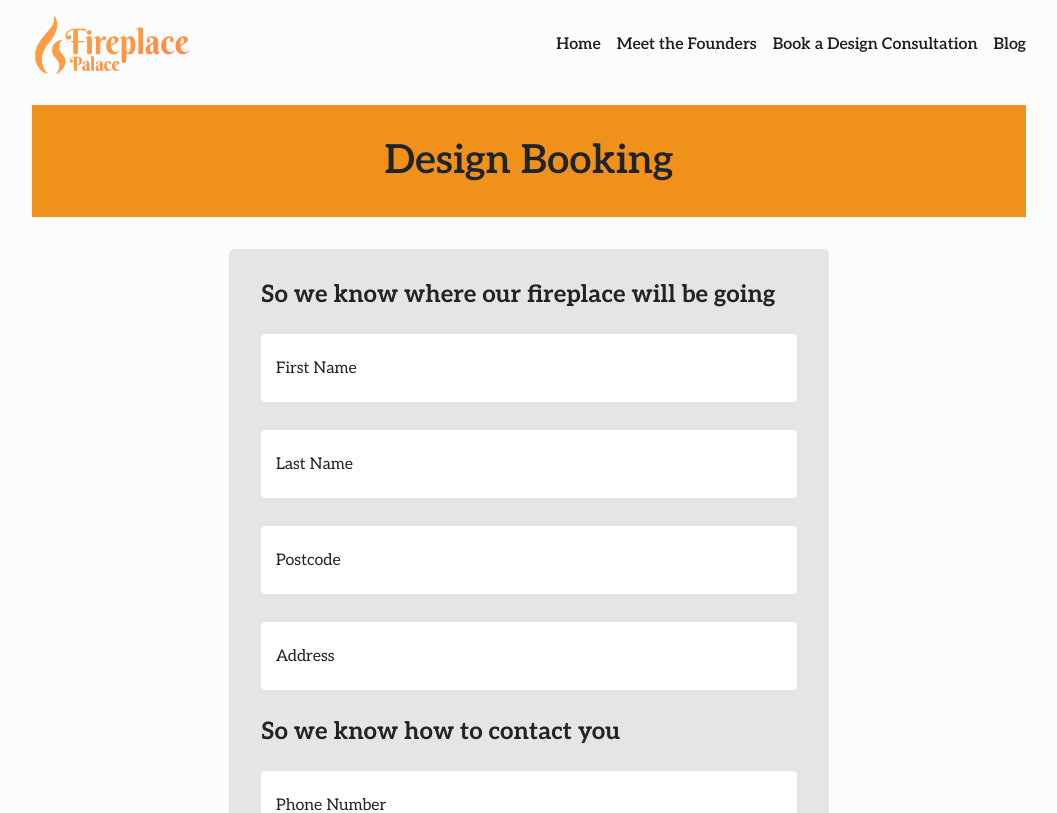
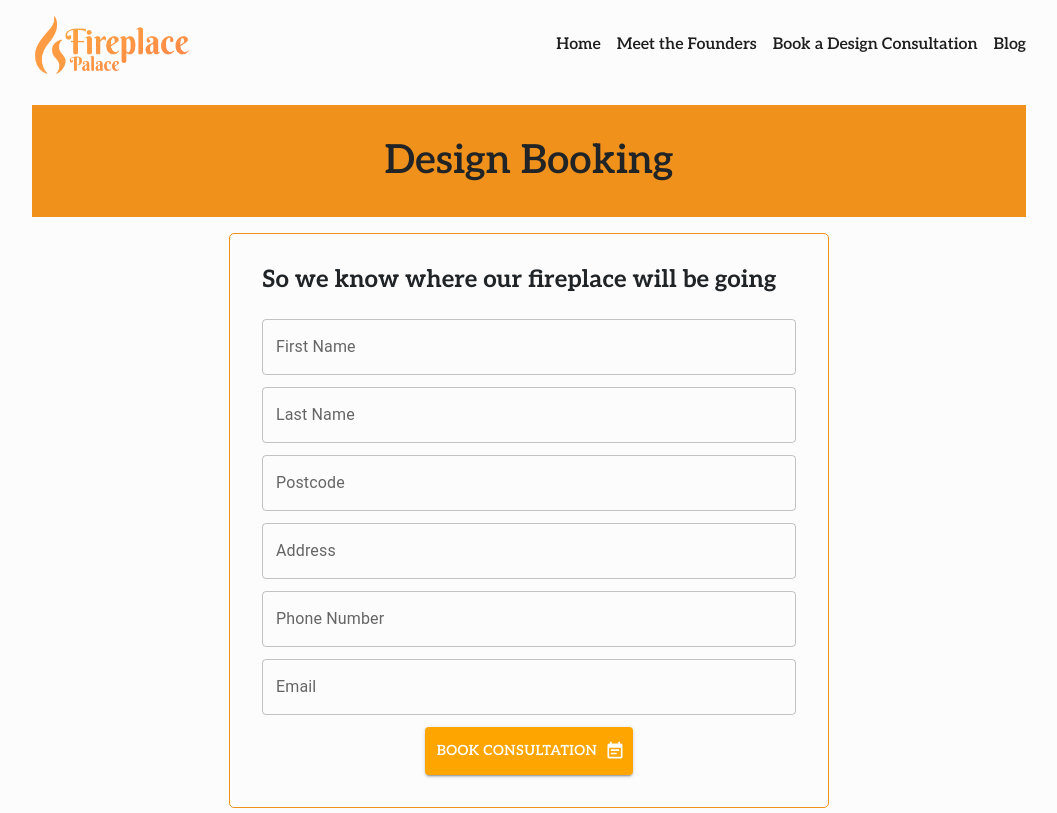
Before and after one commit to moose-hub/Fireplace-Palace, a Next.js app: page /booking in a window 1280 px wide. Shown: the top 813 px of the page, without its empty margins (111-1168 px from the left). Built offline with nearby package versions, Linux system fonts and the light colour scheme.

Commit message:
finished booking form, fixed commit

```diff
--- a/app/booking/page.css
+++ b/app/booking/page.css
@@ -2,79 +2,7 @@
   display: flex;
   flex-direction: column;
   align-items: center;
-  justify-content: center;
-}
-
-.booking__form {
-  display: flex;
-  flex-direction: column;
-  align-items: center;
-  justify-content: center;
-  margin: 2rem 0;
-  width: 100%;
-}
-
-.booking__form-list {
-  display: flex;
-  flex-direction: column;
-  justify-content: center;
-  gap: 0.5rem;
-  padding: 2rem;
-  background-color: rgb(229, 229, 229);
-  margin-bottom: 2rem;
-  border-radius: 5px;
-  width: 100%;
-
-  transition: width .125s ease-in-out;
-}
-
-.booking__form-heading {
-  margin-bottom: 1rem;
-  text-wrap: balance;
-}
-
-.input__container {
-  position: relative;
-  margin-bottom: 20px;
-}
-
-.booking__form-input {
-  border: 1px solid rgba(255, 255, 255, 0);
-  border-radius: 4px;
-  transition: border 0.125s ease-in-out;
-  padding: 2rem 1rem 1rem 1rem;
-  width: 100%;
-  font-size: 1rem;
-}
-
-.booking__form-label {
-  position: absolute;
-  left: 15px;
-  top: 25px;
-
-  font-size: 1rem;
-  transition: all 0.3s ease;
-  pointer-events: none;
-}
-
-.booking__form-input:focusout + .booking__form-label,
-.booking__form-input:not(:placeholder-shown) + .booking__form-label  {
-  top: 13px;
-  left: 17px;
-  font-size: 1rem;
-  opacity: 1;
-}
-
-.booking__form-input:focus + .booking__form-label,
-.booking__form-input:not(:placeholder-shown) + .booking__form-label {
-  top: 13px;
-  left: 17px;
-  font-size: .85rem;
-  opacity: .85;
-}
-
-.booking__form-input:focus:invalid {
-  border: 1px solid red;
+  gap: 1rem;
 }
 
 .booking__form-submit {
@@ -102,8 +30,8 @@
   width: 100%;
 }
 
-@media screen and (min-width: 800px) {
-  .booking__form-list {
-    width: 600px;
-  }
+.booking__form-message {
+  display: flex;
+  gap: .25rem;
+  font-weight: 600;
 }
--- a/app/booking/page.jsx
+++ b/app/booking/page.jsx
@@ -1,140 +1,112 @@
 "use client";
-import React, { useState } from "react";
+import React from "react";
 import "./page.css";
+import Form from "../../components/form/Form.jsx";
 
-function Booking() {
-  const [formData, setFormData] = useState({
-    fname: "",
-    lname: "",
-    postcode: "",
-    address: "",
-    phone: "",
-    email: "",
-  });
+const formFields = [
+  {
+    id: "fname",
+    name: "",
+    type: "text",
+    placeholder: "",
+    label: "First Name",
+    update: "onChange",
+    validations: {
+      required: false,
+      pattern: (value) => value.length <= 20,
+      invalidMessage: "The first name can't be over 20 characters long",
+    }
+  },
+  {
+    id: "lname",
+    name: "",
+    type: "text",
+    placeholder: "",
+    label: "Last Name",
+    update: "onChange",
+    validations: {
+      required: false,
+      pattern: (value) => value.length <= 20,
+      invalidMessage: "The last name can't be over 20 characters long",
+    }
+  },
+  {
+    id: "postcode",
+    name: "",
+    type: "text",
+    placeholder: "",
+    label: "Postcode",
+    update: "onBlur",
+    validations: {
+      required: false,
+      pattern: async (value) => {
+        const response = await fetch(
+          `https://api.postcodes.io/postcodes/${value}/validate`
+        );
+        const { result } = await response.json();
+        if (result === false) {
+          return false;
+        }
+        return result;
+      },
+      invalidMessage: "The post code must be a valid UK postcode",
+    }
+  },
+  {
+    id: "address",
+    name: "",
+    type: "text",
+    placeholder: "",
+    label: "Address",
+    update: "onChange",
+    validations: {
+      required: false,
+      pattern: "",
+      invalidMessage: "",
+    }
+  },
+  {
+    id: "phone",
+    name: "",
+    type: "text",
+    placeholder: "",
+    label: "Phone Number",
+    update: "onChange",
+    validations: {
+      required: false,
+      pattern: (value) => {
+        const numWithoutSpaces = value.replace(/\s+/g, "");
+        return (
+          numWithoutSpaces.length === 11 && /^\d+$/.test(numWithoutSpaces)
+        );
+      },
+      invalidMessage: "The phone number must be 11 digits and not contain country codes",
+    }
+  },
+  {
+    id: "email",
+    name: "",
+    type: "email",
+    placeholder: "",
+    label: "Email",
+    update: "onChange",
+    validations: {
+      required: false,
+      pattern: (value) =>
+      /\w+@\w+\.\w+/.test(value),
+      invalidMessage: "Please input a valid email address"
+    }
+  },
+];
 
-  function handleChange(e) {
-    const { id, value } = e.target;
-    setFormData((prevState) => ({
-      ...prevState,
-      [id]: value,
-    }));
-  }
-
-  const [validationMessage, setValidationMessage] = useState("");
-
-  function handleSubmit(e) {
-    e.preventDefault();
-    const isEmptyField = Object.values(formData).some((value) => value === "");
-    if (isEmptyField) {
-      setValidationMessage("Please fill in all fields");
-    } else {
-      setValidationMessage("");
-
-      console.log(`Form data: ${JSON.stringify(formData)}`);
-    }
-  }
+// PAGE COMPONENT
+const Booking = () => {
   return (
     <main className="booking__content">
       <section className="booking__banner">Design Booking</section>
-      <form
-        className="booking__form"
-        action="api/booking"
-        method="post"
-        onSubmit={handleSubmit}
-      >
-        <ul className="booking__form-list">
-          <h2 className="booking__form-heading">So we know where our fireplace will be going</h2>
-          <div className="input__container">
-            <input
-              id="fname"
-              type="text"
-              className="booking__form-input"
-              placeholder=""
-              onBlur={handleChange}
-              required
-              pattern="^[A-Z][a-z]+(?: [A-Z][a-z]+)*$"
-            />
-            <label htmlFor="fname" className="booking__form-label">
-              First Name
-            </label>
-          </div>
-          <div className="input__container">
-            <input
-              id="lname"
-              type="text"
-              className="booking__form-input"
-              placeholder=""
-              onBlur={handleChange}
-              required
-              pattern="^[A-Z][a-z]+(?: [A-Z][a-z]+)*$"
-            />
-            <label htmlFor="lname" className="booking__form-label">
-              Last Name
-            </label>
-          </div>
-          <div className="input__container">
-            <input
-              id="postcode"
-              type="text"
-              className="booking__form-input"
-              placeholder=""
-              onBlur={handleChange}
-              required
-              pattern="^([A-Z][A-HJ-Y]?\d[A-Z\d]? ?\d[A-Z]{2}|GIR ?0A{2})$"
-            />
-            <label htmlFor="postcode" className="booking__form-label">
-              Postcode
-            </label>
-          </div>
-          <div className="input__container">
-            <input
-              id="address"
-              type="text"
-              className="booking__form-input"
-              placeholder=""
-              onBlur={handleChange}
-              required
-              pattern="(.|\s)*\S(.|\s)*"
-            />
-            <label htmlFor="address" className="booking__form-label">
-              Address
-            </label>
-          </div>
-          <h2 className="booking__form-heading">So we know how to contact you</h2>
-          <div className="input__container">
-            <input
-              id="phone"
-              type="text"
-              className="booking__form-input"
-              placeholder=""
-              onBlur={handleChange}
-              required
-            />
-            <label htmlFor="phone" className="booking__form-label">
-              Phone Number
-            </label>
-          </div>
-          <div className="input__container">
-            <input
-              id="email"
-              type="email"
-              required
-              className="booking__form-input"
-              placeholder=""
-              onBlur={handleChange}
-            />
-            <label htmlFor="email" className="booking__form-label">
-              Email
-            </label>
-          </div>
-          <button type="submit" className="booking__form-submit">
-            Book Consultation
-          </button>
-        </ul>
-        <div className="booking__form-validation">{validationMessage}</div>
-      </form>
+      <Form formData={formFields} />
     </main>
   );
-}
+};
 
 export default Booking;
--- a/app/globals.css
+++ b/app/globals.css
@@ -35,6 +35,10 @@ main,
   max-width: 1024px;
 }
 
+main {
+  min-height: calc(100vh - (var(--header-height) + var(--footer-height)));
+}
+
 a:visited,
 a:active {
   color: var(--color-dark);
@@ -49,3 +53,8 @@ input, button {
 input:focus {
   border-bottom: 1px solid var(--accent-color);
 }
+
+.hidden {
+  opacity: 0;
+  visibility: hidden;
+}
--- a/package.json
+++ b/package.json
@@ -9,6 +9,11 @@
     "lint": "next lint"
   },
   "dependencies": {
+    "@emotion/react": "^11.11.4",
+    "@emotion/styled": "^11.11.0",
+    "@mui/icons-material": "^5.15.14",
+    "@mui/lab": "^5.0.0-alpha.169",
+    "@mui/material": "^5.15.14",
     "next": "14.1.3",
     "react": "^18",
     "react-dom": "^18",
```
Also changed, not shown: 2 other files (tests, documents, lock files or other folders).
